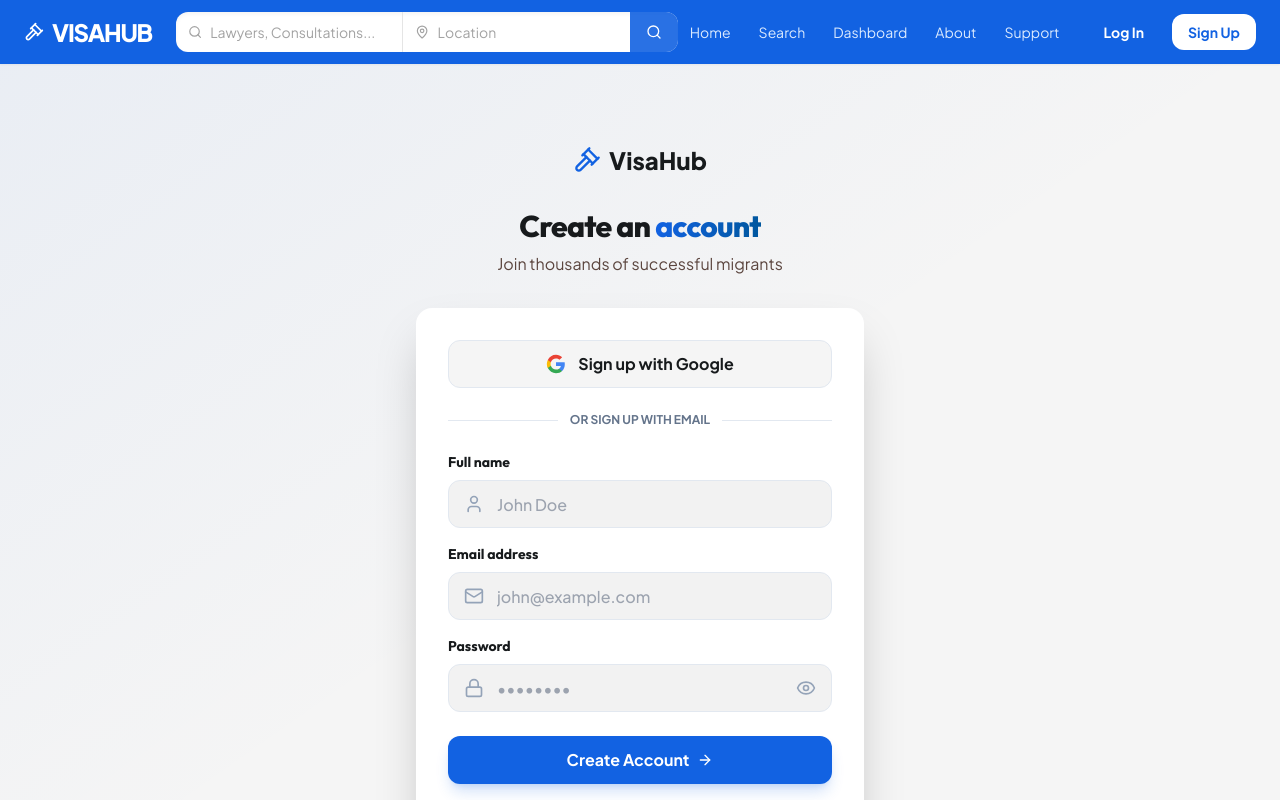
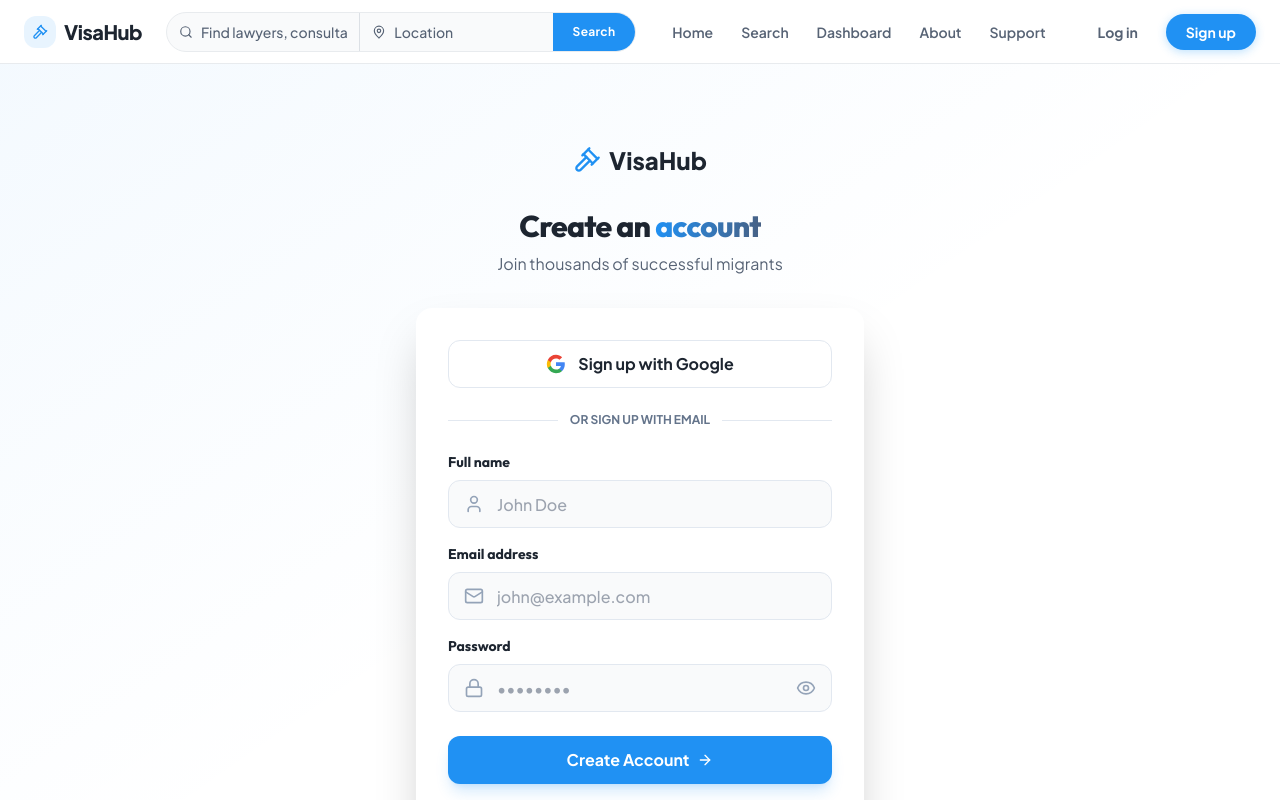
Before and after one commit to ceo4u/visaformula, a Next.js app: page /signup in a window 1280 px wide. Shown: the top 800 px of the page. Built offline with nearby package versions, Linux system fonts and the light colour scheme.

Commit message:
style: Adopt sleek soft light-blue theme and humanize copywriting

```diff
--- a/app/emergency/page.tsx
+++ b/app/emergency/page.tsx
@@ -29,7 +29,7 @@
                                 Visa expired or facing legal risk?
                             </h1>
                             <p className="text-lg text-on-surface-variant mb-8 max-w-md">
-                                Our AI-driven emergency response engine analyzes your status in seconds and connects you to active legal representation.
+                                Upload your documents to get a quick preliminary check and connect with available lawyers immediately.
                             </p>
                             <div className="flex flex-wrap gap-8">
                                 {[
--- a/app/globals.css
+++ b/app/globals.css
@@ -4,80 +4,80 @@
 
 @layer base {
   :root {
-    --background: 0 0% 96%;
-    --foreground: 200 10% 10%;
-    --primary: 217 85% 48%;
-    --primary-rgb: 24, 107, 227;
+    --background: 0 0% 100%;
+    --foreground: 215 25% 15%;
+    --primary: 208 90% 54%;
+    --primary-rgb: 36, 154, 250;
     --primary-foreground: 0 0% 100%;
-    --primary-container: 217 85% 42%;
-    --secondary: 207 100% 31%;
+    --primary-container: 208 85% 94%;
+    --secondary: 215 30% 40%;
     --secondary-foreground: 0 0% 100%;
-    --tertiary: 120 100% 17%;
+    --tertiary: 160 60% 40%;
     --tertiary-foreground: 0 0% 100%;
-    --tertiary-container: 120 100% 23%;
+    --tertiary-container: 160 60% 92%;
     --accent: 45 95% 50%;
     --accent-foreground: 220 30% 10%;
-    --muted: 0 0% 91%;
-    --muted-foreground: 0 0% 36%;
-    --destructive: 0 73% 41%;
+    --muted: 210 20% 96%;
+    --muted-foreground: 215 15% 45%;
+    --destructive: 0 73% 50%;
     --destructive-foreground: 0 0% 100%;
-    --error: 0 73% 41%;
-    --error-container: 0 100% 92%;
-    --border: 0 0% 87%;
-    --input: 0 0% 87%;
-    --ring: 217 85% 48%;
+    --error: 0 73% 50%;
+    --error-container: 0 100% 96%;
+    --border: 215 15% 90%;
+    --input: 215 15% 90%;
+    --ring: 208 90% 54%;
     --radius: 0.75rem;
     --card: 0 0% 100%;
-    --card-foreground: 200 10% 10%;
+    --card-foreground: 215 25% 15%;
 
     /* Surface tokens */
-    --surface: 0 0% 98%;
-    --surface-container: 0 0% 93%;
-    --surface-container-low: 0 0% 95%;
+    --surface: 0 0% 100%;
+    --surface-container: 210 20% 96%;
+    --surface-container-low: 210 20% 98%;
     --surface-container-lowest: 0 0% 100%;
-    --surface-container-high: 0 0% 91%;
-    --surface-container-highest: 0 0% 89%;
-    --on-surface: 200 10% 10%;
-    --on-surface-variant: 15 19% 30%;
-    --outline: 15 15% 49%;
-    --outline-variant: 15 28% 82%;
+    --surface-container-high: 210 15% 92%;
+    --surface-container-highest: 210 15% 88%;
+    --on-surface: 215 25% 15%;
+    --on-surface-variant: 215 15% 40%;
+    --outline: 215 15% 70%;
+    --outline-variant: 215 15% 85%;
   }
 
   .dark {
-    --background: 200 20% 7%;
-    --foreground: 0 0% 95%;
-    --primary: 217 91% 60%;
-    --primary-rgb: 84, 151, 255;
+    --background: 215 25% 10%;
+    --foreground: 210 20% 98%;
+    --primary: 208 90% 60%;
+    --primary-rgb: 71, 169, 255;
     --primary-foreground: 0 0% 100%;
-    --primary-container: 217 80% 50%;
-    --secondary: 207 100% 40%;
+    --primary-container: 208 60% 20%;
+    --secondary: 215 20% 65%;
     --secondary-foreground: 0 0% 100%;
-    --tertiary: 120 90% 35%;
+    --tertiary: 160 50% 50%;
     --tertiary-foreground: 0 0% 100%;
-    --tertiary-container: 120 100% 23%;
+    --tertiary-container: 160 60% 20%;
     --accent: 45 95% 53%;
     --accent-foreground: 220 30% 10%;
-    --muted: 200 15% 15%;
-    --muted-foreground: 0 0% 60%;
+    --muted: 215 20% 15%;
+    --muted-foreground: 215 15% 65%;
     --destructive: 0 73% 50%;
     --destructive-foreground: 0 0% 100%;
     --error: 0 73% 50%;
     --error-container: 0 50% 20%;
-    --border: 200 15% 20%;
-    --input: 200 15% 20%;
-    --ring: 217 91% 60%;
-    --card: 200 20% 10%;
-    --card-foreground: 0 0% 95%;
-    --surface: 200 20% 7%;
-    --surface-container: 200 15% 11%;
-    --surface-container-low: 200 15% 9%;
-    --surface-container-lowest: 200 20% 5%;
-    --surface-container-high: 200 10% 14%;
-    --surface-container-highest: 200 8% 17%;
-    --on-surface: 0 0% 95%;
-    --on-surface-variant: 15 10% 65%;
-    --outline: 15 10% 45%;
-    --outline-variant: 15 10% 25%;
+    --border: 215 20% 18%;
+    --input: 215 20% 18%;
+    --ring: 208 90% 60%;
+    --card: 215 25% 12%;
+    --card-foreground: 210 20% 98%;
+    --surface: 215 25% 10%;
+    --surface-container: 215 20% 12%;
+    --surface-container-low: 215 25% 11%;
+    --surface-container-lowest: 215 25% 9%;
+    --surface-container-high: 215 20% 15%;
+    --surface-container-highest: 215 20% 18%;
+    --on-surface: 210 20% 98%;
+    --on-surface-variant: 215 15% 70%;
+    --outline: 215 15% 40%;
+    --outline-variant: 215 15% 25%;
   }
 }
 
--- a/app/page.tsx
+++ b/app/page.tsx
@@ -45,42 +45,49 @@
             src="https://images.unsplash.com/photo-1477959858617-67f85cf4f1df?w=1600&h=800&fit=crop"
             alt="City skyline"
           />
-          <div className="absolute inset-0 bg-black/50" />
+          <div className="absolute inset-0 bg-slate-900/40" />
         </div>
-        <div className="relative z-10 text-center max-w-4xl mx-auto">
+        <div className="relative z-10 text-center max-w-4xl mx-auto mt-10">
           <motion.h1
             initial={{ opacity: 0, y: 20 }}
             animate={{ opacity: 1, y: 0 }}
             transition={{ duration: 0.6 }}
-            className="text-white text-4xl md:text-6xl font-black tracking-tight mb-8 leading-tight font-heading"
+            className="text-white text-5xl md:text-7xl font-black tracking-tight mb-6 leading-tight font-heading drop-shadow-lg"
           >
-            Find Verified Immigration <br />Experts Near You
+            Navigate your immigration <br />journey with confidence.
           </motion.h1>
+          <motion.p
+            initial={{ opacity: 0, y: 20 }}
+            animate={{ opacity: 1, y: 0 }}
+            transition={{ duration: 0.6, delay: 0.1 }}
+            className="text-white/90 text-lg md:text-xl font-medium mb-10 drop-shadow max-w-2xl mx-auto"
+          >
+            Connect with verified legal professionals and simplify your path forward.
+          </motion.p>
           <motion.div
             initial={{ opacity: 0, y: 20 }}
             animate={{ opacity: 1, y: 0 }}
             transition={{ duration: 0.6, delay: 0.2 }}
-            className="flex flex-col md:flex-row w-full max-w-[580px] h-[50px] mx-auto bg-white rounded-lg overflow-hidden shadow-2xl"
+            className="flex flex-col md:flex-row w-full max-w-[600px] h-14 mx-auto bg-white/95 backdrop-blur-md rounded-2xl overflow-hidden shadow-2xl p-1"
           >
             <input
-              className="flex-1 border-none px-6 focus:ring-0 text-base bg-white text-on-surface placeholder:text-neutral-400"
-              placeholder="Search Visa Services..."
+              className="flex-1 border-none px-6 focus:ring-0 text-base bg-transparent text-on-surface placeholder:text-on-surface-variant font-medium"
+              placeholder="What do you need help with?"
               type="text"
             />
-            <button className="bg-primary text-white font-bold px-8 hover:bg-primary-container transition-colors flex items-center justify-center gap-2">
-              <Search className="w-4 h-4" />
-              Find Help
+            <button className="bg-primary text-white font-bold px-8 rounded-xl hover:bg-primary-container transition-all flex items-center justify-center shadow-sm">
+              Search
             </button>
           </motion.div>
           <motion.div
             initial={{ opacity: 0 }}
             animate={{ opacity: 1 }}
             transition={{ delay: 0.5 }}
-            className="mt-8 flex flex-wrap justify-center gap-6 text-white font-medium"
+            className="mt-8 flex flex-wrap justify-center gap-6 text-white font-medium text-sm"
           >
-            <Link href="/find-lawyer" className="flex items-center gap-2 hover:opacity-80 transition-opacity"><Gavel className="w-4 h-4" /> Lawyers</Link>
-            <Link href="/find-lawyer" className="flex items-center gap-2 hover:opacity-80 transition-opacity"><span>🎓</span> Study Visa</Link>
-            <Link href="/find-lawyer" className="flex items-center gap-2 hover:opacity-80 transition-opacity"><span>💼</span> Work Permit</Link>
+            <Link href="/find-lawyer" className="flex items-center gap-2 hover:text-primary-container transition-colors drop-shadow"><Gavel className="w-4 h-4" /> Lawyers</Link>
+            <Link href="/find-lawyer" className="flex items-center gap-2 hover:text-primary-container transition-colors drop-shadow"><span>🎓</span> Study</Link>
+            <Link href="/find-lawyer" className="flex items-center gap-2 hover:text-primary-container transition-colors drop-shadow"><span>💼</span> Work</Link>
           </motion.div>
         </div>
       </section>
--- a/components/layout/header.tsx
+++ b/components/layout/header.tsx
@@ -17,39 +17,41 @@
     const pathname = usePathname();
 
     return (
-        <header className="sticky top-0 z-50 flex justify-between items-center px-6 h-16 w-full bg-primary dark:bg-primary-container shadow-sm">
+        <header className="sticky top-0 z-50 flex justify-between items-center px-6 h-16 w-full bg-white/90 dark:bg-surface-container-lowest/90 backdrop-blur-md border-b border-surface-container-high">
             <div className="flex items-center gap-6 flex-1">
-                <Link href="/" className="flex items-center gap-2">
-                    <Gavel className="w-5 h-5 text-white" />
-                    <span className="text-2xl font-black tracking-tighter text-white uppercase">VisaHub</span>
+                <Link href="/" className="flex items-center gap-2 group">
+                    <div className="w-8 h-8 rounded-lg bg-primary/10 flex items-center justify-center group-hover:bg-primary/20 transition-colors">
+                        <Gavel className="w-4 h-4 text-primary" />
+                    </div>
+                    <span className="text-xl font-black tracking-tight text-on-surface">VisaHub</span>
                 </Link>
 
                 {/* Integrated Search Bar (Desktop) */}
-                <div className="hidden lg:flex flex-1 max-w-xl bg-white rounded-lg overflow-hidden h-10 shadow-inner">
-                    <div className="flex items-center px-3 border-r border-neutral-200 flex-1">
-                        <Search className="w-4 h-4 text-neutral-400 mr-2" />
+                <div className="hidden lg:flex flex-1 max-w-xl bg-surface-container-low rounded-full overflow-hidden h-10 border border-surface-container-high transition-all focus-within:border-primary focus-within:ring-2 focus-within:ring-primary/20">
+                    <div className="flex items-center px-3 border-r border-surface-container-highest flex-1 group">
+                        <Search className="w-4 h-4 text-on-surface-variant mr-2 group-focus-within:text-primary transition-colors" />
                         <input
-                            className="w-full border-none focus:ring-0 text-sm text-on-surface bg-transparent placeholder:text-neutral-400"
-                            placeholder="Lawyers, Consultations..."
+                            className="w-full border-none focus:ring-0 text-sm text-on-surface bg-transparent placeholder:text-on-surface-variant font-medium"
+                            placeholder="Find lawyers, consultations..."
                             type="text"
                         />
                     </div>
                     <div className="flex items-center px-3 flex-1">
-                        <MapPin className="w-4 h-4 text-neutral-400 mr-2" />
+                        <MapPin className="w-4 h-4 text-on-surface-variant mr-2" />
                         <input
-                            className="w-full border-none focus:ring-0 text-sm text-on-surface bg-transparent placeholder:text-neutral-400"
+                            className="w-full border-none focus:ring-0 text-sm text-on-surface bg-transparent placeholder:text-on-surface-variant font-medium"
                             placeholder="Location"
                             type="text"
                         />
                     </div>
-                    <button className="bg-primary/90 hover:bg-primary-container px-4 flex items-center justify-center transition-colors">
-                        <Search className="w-4 h-4 text-white" />
+                    <button className="bg-primary hover:bg-primary-container px-5 flex items-center justify-center transition-colors">
+                        <span className="text-white text-xs font-bold tracking-wide">Search</span>
                     </button>
                 </div>
             </div>
 
             {/* Navigation Links */}
-            <nav className="hidden md:flex gap-1 items-center h-full mr-4">
+            <nav className="hidden md:flex gap-1 items-center h-full mx-6">
                 {navLinks.map((link) => {
                     const isActive = pathname === link.href;
                     return (
@@ -57,10 +59,10 @@
                             key={link.href}
                             href={link.href}
                             className={cn(
-                                "px-3 py-1.5 text-sm transition-colors duration-100 rounded",
+                                "px-3 py-1.5 text-sm transition-colors duration-200 rounded-full font-semibold",
                                 isActive
-                                    ? "text-white font-bold border-b-2 border-white"
-                                    : "text-blue-100 hover:bg-white/10"
+                                    ? "text-primary bg-primary/10"
+                                    : "text-on-surface-variant hover:text-on-surface hover:bg-surface-container-low"
                             )}
                         >
                             {link.label}
@@ -73,15 +75,15 @@
             <div className="flex items-center gap-3">
                 <Link
                     href="/login"
-                    className="text-white font-bold hover:bg-white/10 px-4 py-2 rounded-lg transition-colors text-sm hidden md:block"
+                    className="text-on-surface-variant font-bold hover:text-on-surface hover:bg-surface-container-low px-4 py-2 rounded-full transition-colors text-sm hidden md:block"
                 >
-                    Log In
+                    Log in
                 </Link>
                 <Link
                     href="/signup"
-                    className="bg-white text-primary font-bold px-4 py-2 rounded-lg hover:bg-neutral-100 transition-colors text-sm"
+                    className="bg-primary text-white font-bold px-5 py-2 rounded-full hover:bg-primary-container transition-all text-sm shadow-[0_2px_10px_rgba(36,154,250,0.3)] hover:shadow-[0_4px_14px_rgba(36,154,250,0.4)]"
                 >
-                    Sign Up
+                    Sign up
                 </Link>
             </div>
         </header>
```
Also changed, not shown: app/ai-assistant/page.tsx (+4 -4 lines).
